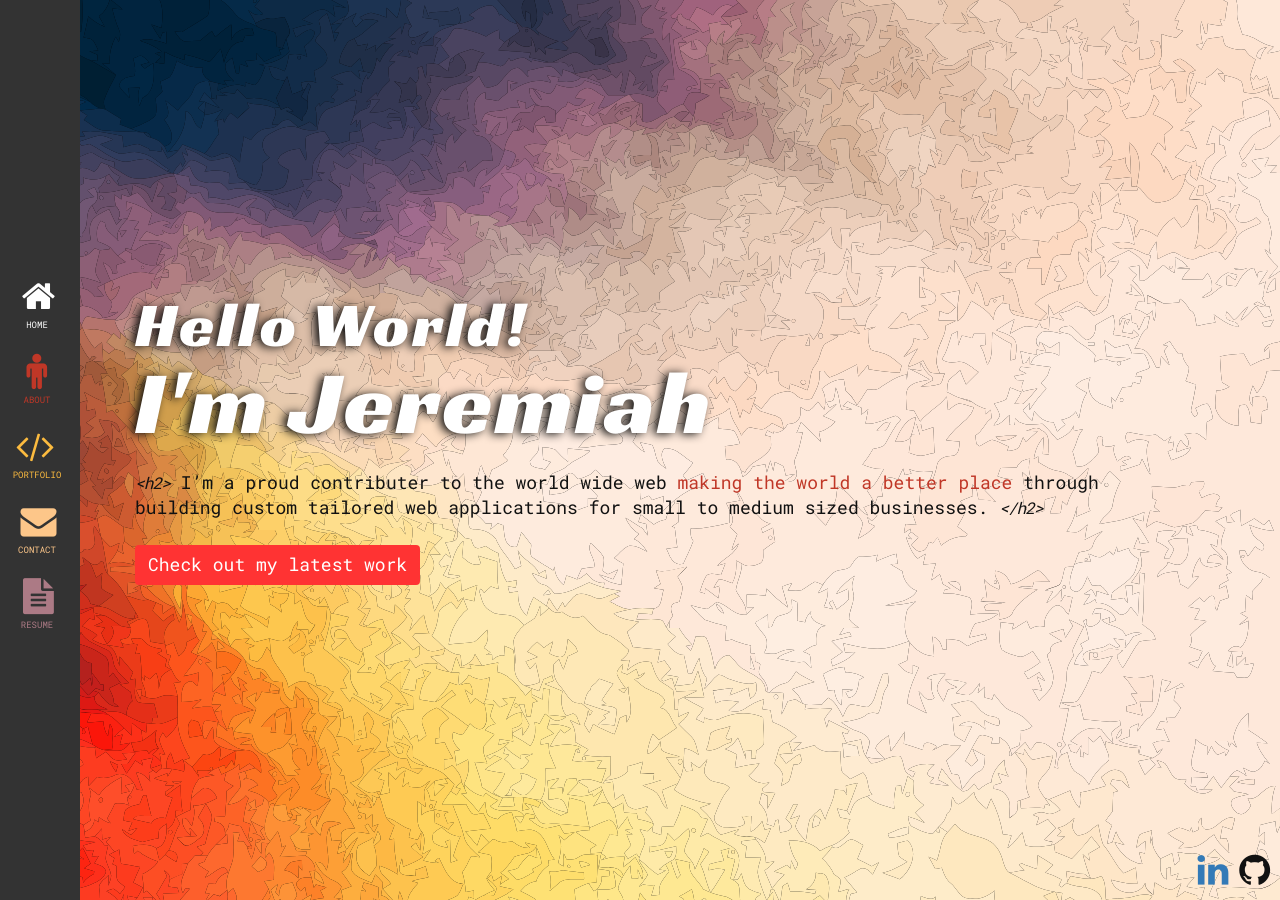
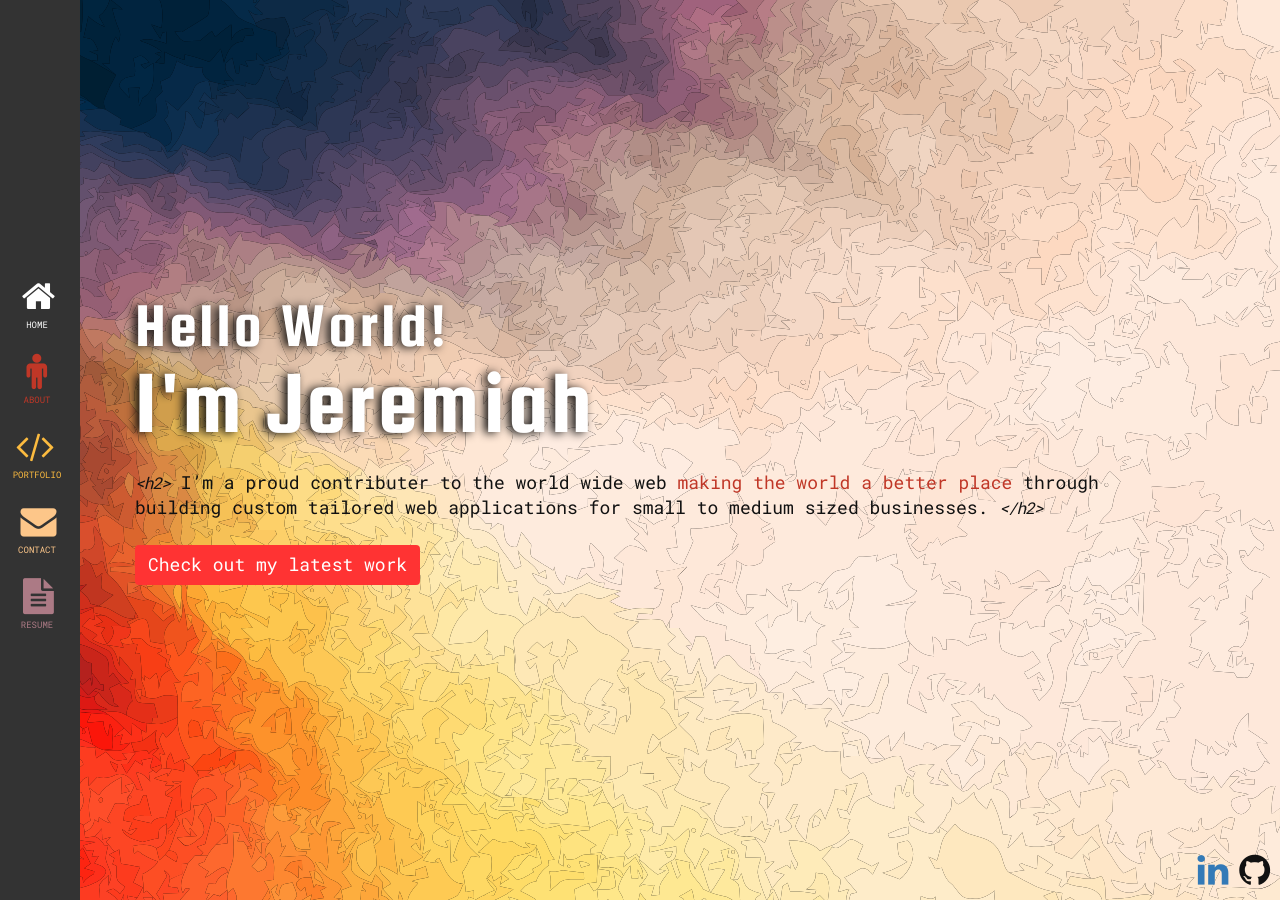
Before and after one commit to JWizerd/2017_personal_portfolio, a Jekyll site: the page built from index.html, in a window 1280 px wide. Built offline with Jekyll 4.4.1, drawn with Linux system fonts in a browser that asks for light colours.

Commit message:
final decision on font

```diff
--- a/assets/css/main.scss
+++ b/assets/css/main.scss
@@ -25,7 +25,7 @@ $mango: #ff6633;
 $sun: #fcbb3f;
 $prune: #ac7a85;
 $skin: #fdc689;
-$fred:  'Racing Sans One', 'Fredoka One', 'Roboto Mono';
+$fred:  'Squada One', 'Racing Sans One', 'Roboto Mono';
 $robot: 'Roboto Mono', monospace;
 
 .flex-center { /* for @extend .table-cell */
```
